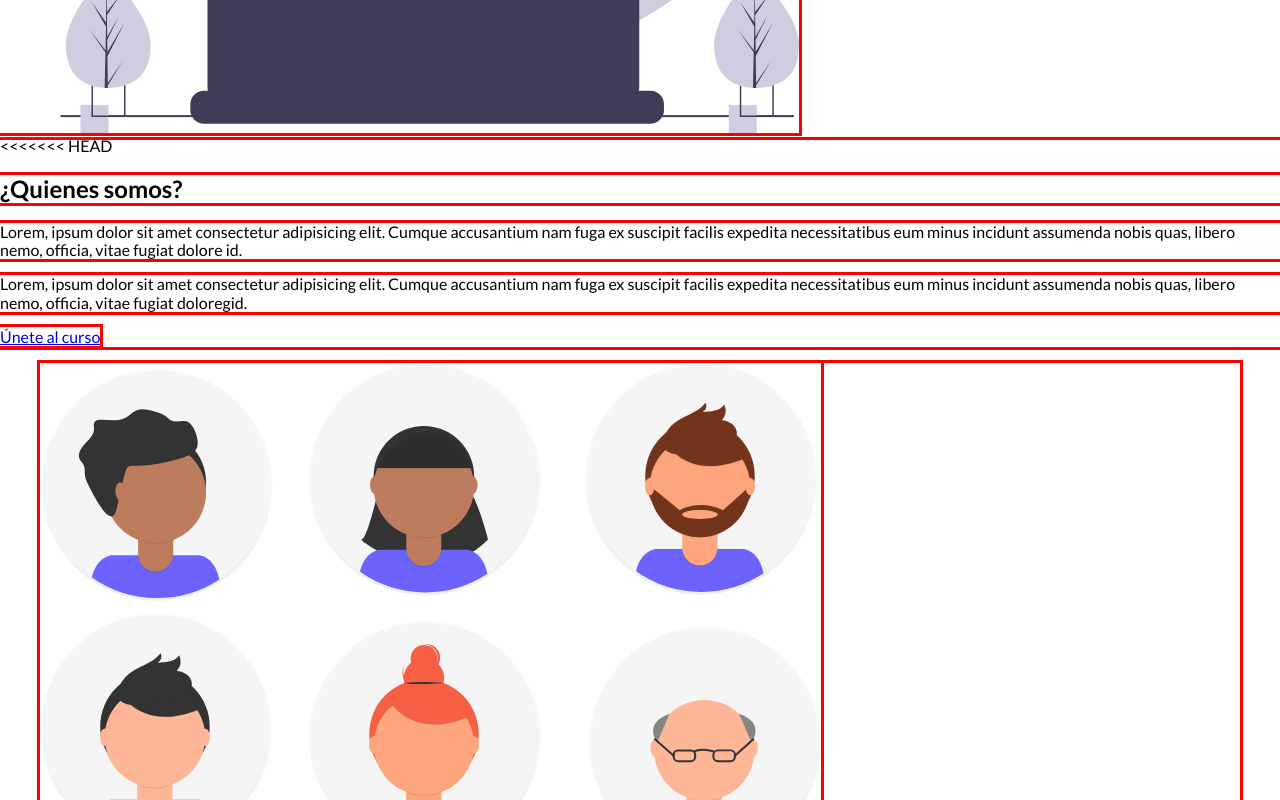
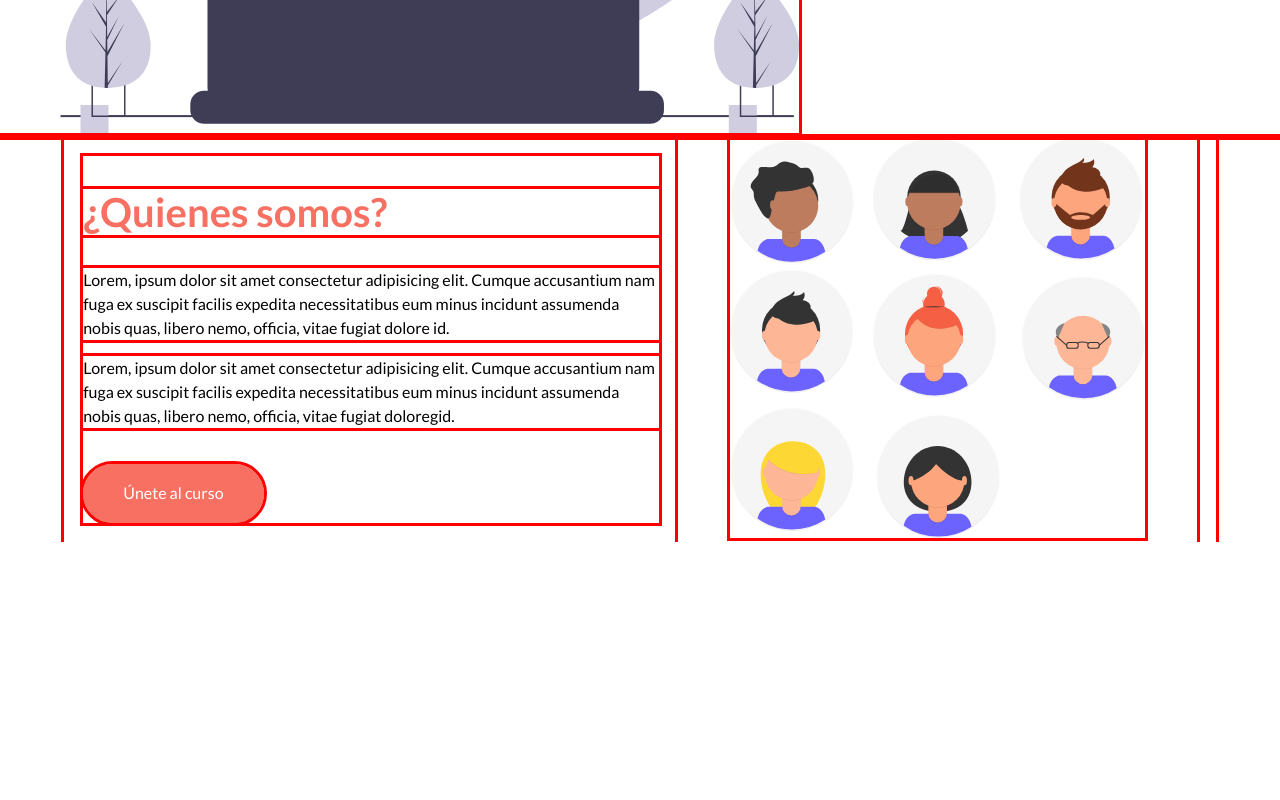
Before and after one commit to Alterlapsus/WebSiteResponsiveFLEXBOX, a plain HTML site: page index.html in a window 1280 px wide. Shown: the part 660-1460 px from the top of the page. After the commit the page ends 1202 px from the top, so only its background shows below. Drawn offline with Linux system fonts and the light colour scheme.

Commit message:
Finalizando section about

```diff
--- a/css/styles.css
+++ b/css/styles.css
@@ -19,4 +19,56 @@ body{
 
 
 
-/* about section */
+
+
+
+
+
+
+
+
+
+
+
+
+
+
+.container{
+    width: 90%;
+    max-width: 1200px;
+    margin: 0 auto;
+    overflow: hidden;
+}
+.about{
+    display: flex;
+    justify-content: space-evenly;
+    align-items: center;
+    flex-wrap: wrap;
+}
+.about__title{
+    font-size: 2.5rem;
+    color: var(--color-primary);
+}
+.about__img{
+    width: 45%;
+    text-align: center;
+    margin: 0;
+}
+.about__picture{
+    max-width: 80%;
+}
+.about__texts{
+    width: 50%;
+}
+.about__paragraph{
+    line-height: 1.5;
+}
+.about__cta{
+    display: inline-block;
+    background-color: var(--color-primary);
+    color: #fff;
+    text-decoration: none;
+    padding: 20px 40px;
+    margin-top: 20px;
+    border-radius: 30px;
+}
--- a/index.html
+++ b/index.html
@@ -18,9 +18,6 @@
     </header>
 
 
-<<<<<<< HEAD
-
-
     <main class="main">
         <section class="about container">
             <div class="about__texts">
@@ -35,7 +32,5 @@
         </section>
     </main>
 
-=======
->>>>>>> 8edf88e82ddffac04ced2453436335f280d7b8b1
 </body>
 </html>
```
